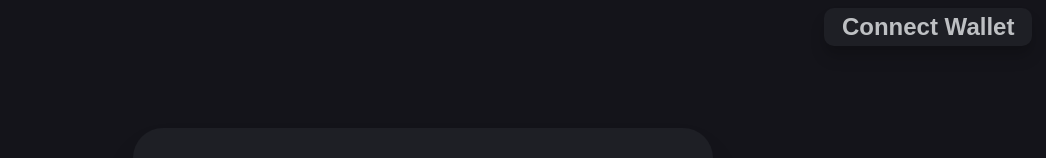
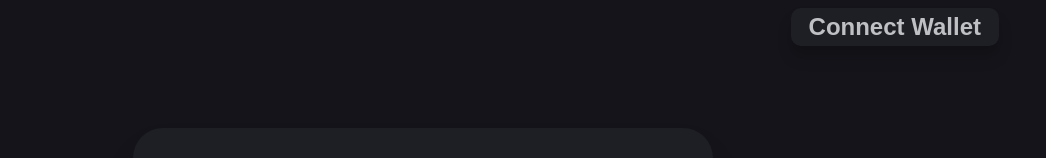
Before and after one commit to 0xgregthedev/wrap-eth-app, a React (Create React App) app: page / in a window 1280 px wide. Shown: the top 158 px of the page, without its empty margins (217-1263 px from the left). Built offline with nearby package versions, Linux system fonts and the light colour scheme.

Commit message:
Added network indicator to nav bar

```diff
--- a/src/Components/AppUI/App.js
+++ b/src/Components/AppUI/App.js
@@ -1,9 +1,10 @@
+import { useState } from 'react';
 import ConnectWalletBtn from './ConnectWalletBtn';
 import WrapUI from '../WrapUI/WrapUI';
 import Background from './Background';
 import Modal from './Modal';
 import GetBalances from '../../AccountLibrary/GetBalances';
-import { useState } from 'react';
+import NetworkIndicator from './NetworkIndicator';
 
 function App() {
   const [accountState, setAccountState] = useState({ ethBalance: 0.0, wethBalance: 0.0, address: null });
@@ -54,7 +55,10 @@ function App() {
 
   return (
     <Background>
-      <ConnectWalletBtn data={accountState} onAddressChange={addressChangeHandler} onError={errorHandler}></ConnectWalletBtn>
+      <div>
+        <ConnectWalletBtn data={accountState} onAddressChange={addressChangeHandler} onError={errorHandler}></ConnectWalletBtn>
+        <NetworkIndicator></NetworkIndicator>
+      </div>
       <WrapUI accountData={{ ...accountState }} onTransaction={transactionHandler}></WrapUI>
       <Modal msg={modalState.msg} link={modalState.link} status={modalState.status}></Modal>
     </Background>
--- /dev/null
+++ b/src/Components/AppUI/ConnectWalletBtn.css
@@ -0,0 +1,15 @@
+.wallet-btn  {
+    width: fit-content;
+    color: #bec0c3;
+    font-size: 1.5em;
+    font-weight: bold;
+    background:  #1e1f25;
+    border: none;
+    float:right;
+    margin-top: 7.5px;
+    margin-right: 5%;
+    padding: 5px 18px;
+    box-shadow:  rgb(0 0 0 / 10%) 0px 8px 12px, rgb(0 0 0 / 10%) 0px 12px 16px;
+    cursor:pointer;
+    border-radius: 10px;
+}
--- a/src/Components/AppUI/ConnectWalletBtn.js
+++ b/src/Components/AppUI/ConnectWalletBtn.js
@@ -1,7 +1,7 @@
 
 import React, { useEffect } from 'react';
 import ConnectWallet from '../../AccountLibrary/ConnectWallet';
-import './ConnectWallet.css';
+import './ConnectWalletBtn.css';
 const ConnectWalletBtn = (props) => {
     useEffect(() => {
         if (window.ethereum) {
@@ -33,11 +33,11 @@ const ConnectWalletBtn = (props) => {
     };
 
     if (props.data?.address?.length > 0)
-        return (<div><button className='wallet-btn' >{props.data.address?.substring(0, 5) + '....' + props.data.address?.substring(props.data.address?.length - 5)}</button></div>);
+        return (<button className='wallet-btn' >{props.data.address?.substring(0, 5) + '....' + props.data.address?.substring(props.data.address?.length - 5)}</button>);
     else if (props.data?.address === null)
-        return (<div><button className='wallet-btn'>Loading...</button></div>);
+        return (<button className='wallet-btn'>Loading...</button>);
     else
-        return (<div><button className='wallet-btn' onClick={connectWallet}>Connect Wallet</button></div>);
+        return (<button className='wallet-btn' onClick={connectWallet}>Connect Wallet</button>);
 
 
 }
--- a/src/Components/AppUI/Modal.js
+++ b/src/Components/AppUI/Modal.js
@@ -14,7 +14,6 @@ const Modal = (props) => {
                 <p>{props.msg}</p>
             </div>
         )
-
     }
     else return null;
 
--- a/src/Components/AppUI/ConnectWallet.css
+++ b/src/Components/AppUI/NetworkIndicator.css
@@ -1,16 +1,15 @@
-.wallet-btn  {
+.network-indicator  {
     width: fit-content;
     color: #bec0c3;
     font-size: 1.5em;
     font-weight: bold;
     background:  #1e1f25;
     border: none;
-    position:absolute;
-    right:  calc(2% + 5px);
+    float: right;
     margin-top: 7.5px;
+    margin-right: 2%;
     padding: 5px 18px;
+    pointer-events: none;
     box-shadow:  rgb(0 0 0 / 10%) 0px 8px 12px, rgb(0 0 0 / 10%) 0px 12px 16px;
-    overflow: ellipsis;
-    cursor:pointer;
     border-radius: 10px;
 }
--- /dev/null
+++ b/src/Components/AppUI/NetworkIndicator.js
@@ -0,0 +1,12 @@
+import './NetworkIndicator.css'
+
+const NetworkIndicator = () => {
+    let chainId = window.ethereum?.chainId;
+    let network = chainId === '0x1' ? 'MainNet' : chainId === "0x4" ? 'Rinkeby' : '';
+
+    if (network !== '')
+        return (<button className='network-indicator'>{network}</button>);
+    else return null;
+}
+
+export default NetworkIndicator
```
